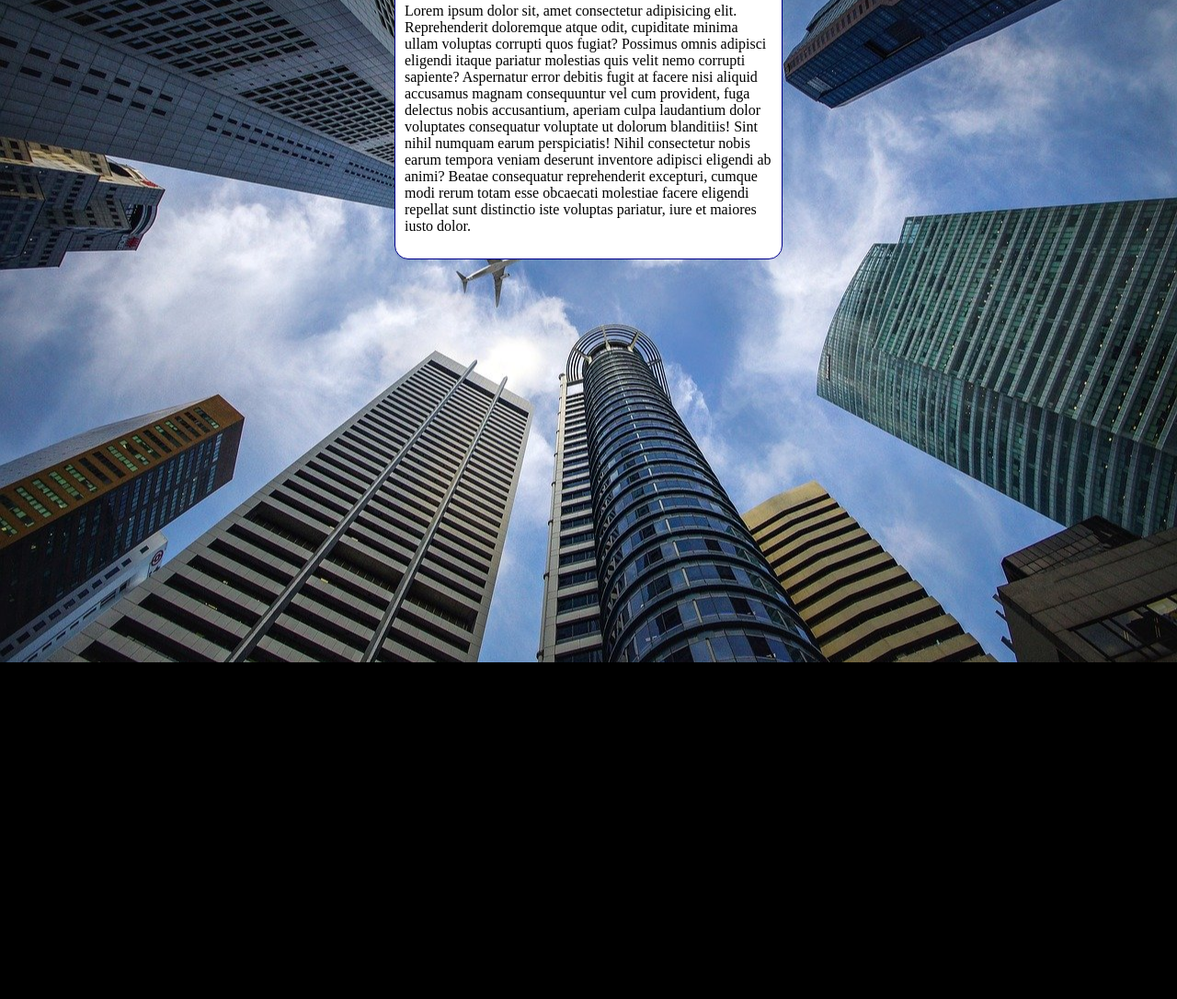
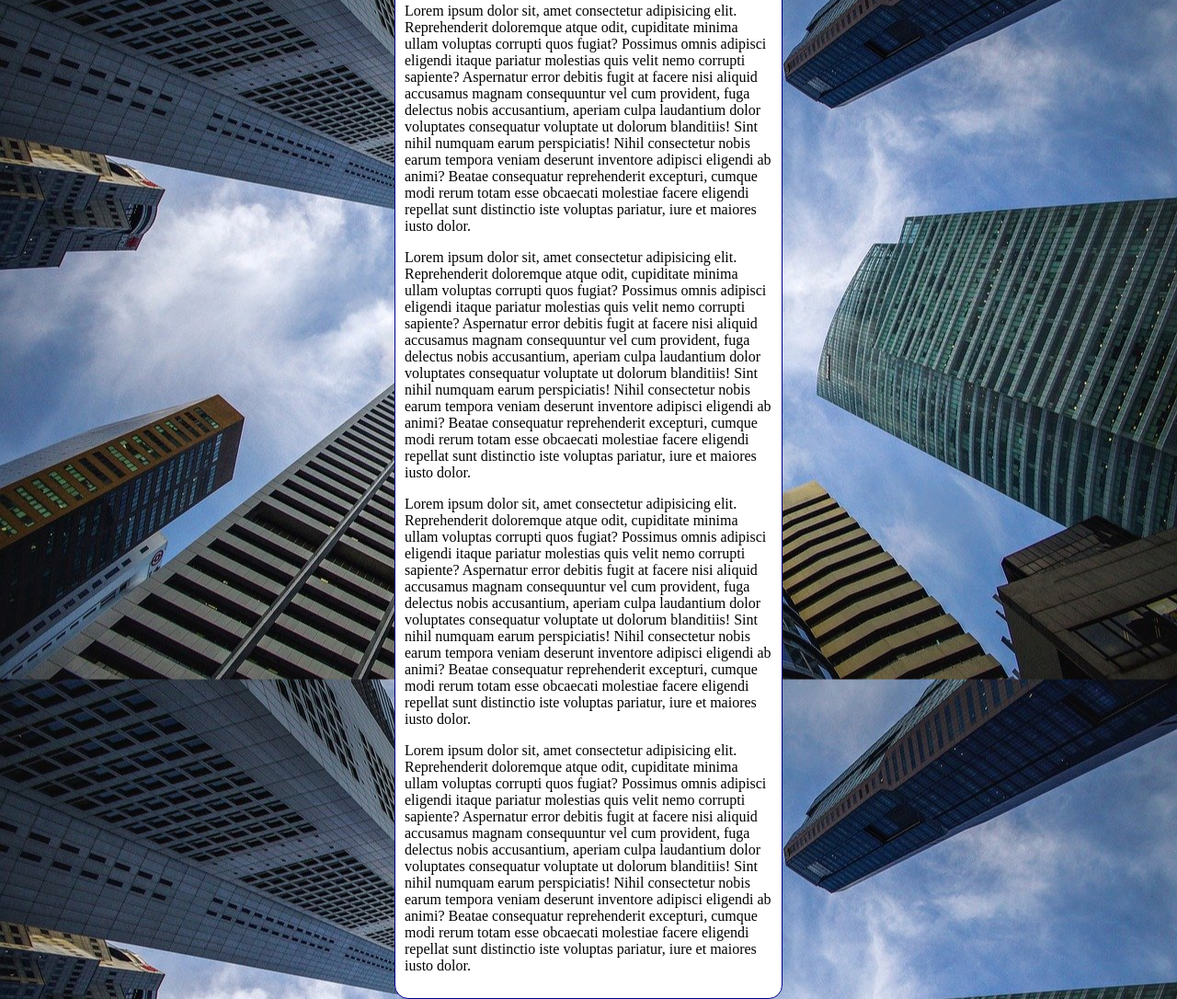
Before and after one commit to Henrytos/html-css, a plain HTML site: page MOD3/fundo006.html in a window 1280 px wide. Shown: the part 96-1182 px from the top of the page at 92% size. Before the commit the page ends 816 px from the top, so only its background shows below. Drawn offline with Linux system fonts and the light colour scheme.

Commit message:
Update fundo006.html

```diff
--- a/MOD3/fundo006.html
+++ b/MOD3/fundo006.html
@@ -14,7 +14,7 @@
         /*Imagem de fundo*/
         background-position: center center;
         /*Posição da imagem*/
-        background-repeat: no-repeat;
+        background-repeat: repeat-y;
         /*Repetição da imagen/eixo x e y*/
         background-size:cover ;
         /*tamanho da imagem de fundo em px ou % e cover e contain*/
@@ -32,6 +32,10 @@
     <main>
         <h1>Teste Imagen de fundo</h1>
          <p>Lorem ipsum dolor sit, amet consectetur adipisicing elit. Reprehenderit doloremque atque odit, cupiditate minima ullam voluptas corrupti quos fugiat? Possimus omnis adipisci eligendi itaque pariatur molestias quis velit nemo corrupti sapiente? Aspernatur error debitis fugit at facere nisi aliquid accusamus magnam consequuntur vel cum provident, fuga delectus nobis accusantium, aperiam culpa laudantium dolor voluptates consequatur voluptate ut dolorum blanditiis! Sint nihil numquam earum perspiciatis! Nihil consectetur nobis earum tempora veniam deserunt inventore adipisci eligendi ab animi? Beatae consequatur reprehenderit excepturi, cumque modi rerum totam esse obcaecati molestiae facere eligendi repellat sunt distinctio iste voluptas pariatur, iure et maiores iusto dolor.</p>
+         <p>Lorem ipsum dolor sit, amet consectetur adipisicing elit. Reprehenderit doloremque atque odit, cupiditate minima ullam voluptas corrupti quos fugiat? Possimus omnis adipisci eligendi itaque pariatur molestias quis velit nemo corrupti sapiente? Aspernatur error debitis fugit at facere nisi aliquid accusamus magnam consequuntur vel cum provident, fuga delectus nobis accusantium, aperiam culpa laudantium dolor voluptates consequatur voluptate ut dolorum blanditiis! Sint nihil numquam earum perspiciatis! Nihil consectetur nobis earum tempora veniam deserunt inventore adipisci eligendi ab animi? Beatae consequatur reprehenderit excepturi, cumque modi rerum totam esse obcaecati molestiae facere eligendi repellat sunt distinctio iste voluptas pariatur, iure et maiores iusto dolor.</p>
+         <p>Lorem ipsum dolor sit, amet consectetur adipisicing elit. Reprehenderit doloremque atque odit, cupiditate minima ullam voluptas corrupti quos fugiat? Possimus omnis adipisci eligendi itaque pariatur molestias quis velit nemo corrupti sapiente? Aspernatur error debitis fugit at facere nisi aliquid accusamus magnam consequuntur vel cum provident, fuga delectus nobis accusantium, aperiam culpa laudantium dolor voluptates consequatur voluptate ut dolorum blanditiis! Sint nihil numquam earum perspiciatis! Nihil consectetur nobis earum tempora veniam deserunt inventore adipisci eligendi ab animi? Beatae consequatur reprehenderit excepturi, cumque modi rerum totam esse obcaecati molestiae facere eligendi repellat sunt distinctio iste voluptas pariatur, iure et maiores iusto dolor.</p>
+         <p>Lorem ipsum dolor sit, amet consectetur adipisicing elit. Reprehenderit doloremque atque odit, cupiditate minima ullam voluptas corrupti quos fugiat? Possimus omnis adipisci eligendi itaque pariatur molestias quis velit nemo corrupti sapiente? Aspernatur error debitis fugit at facere nisi aliquid accusamus magnam consequuntur vel cum provident, fuga delectus nobis accusantium, aperiam culpa laudantium dolor voluptates consequatur voluptate ut dolorum blanditiis! Sint nihil numquam earum perspiciatis! Nihil consectetur nobis earum tempora veniam deserunt inventore adipisci eligendi ab animi? Beatae consequatur reprehenderit excepturi, cumque modi rerum totam esse obcaecati molestiae facere eligendi repellat sunt distinctio iste voluptas pariatur, iure et maiores iusto dolor.</p>
+
     </main>
 </body>
 </html>
```
